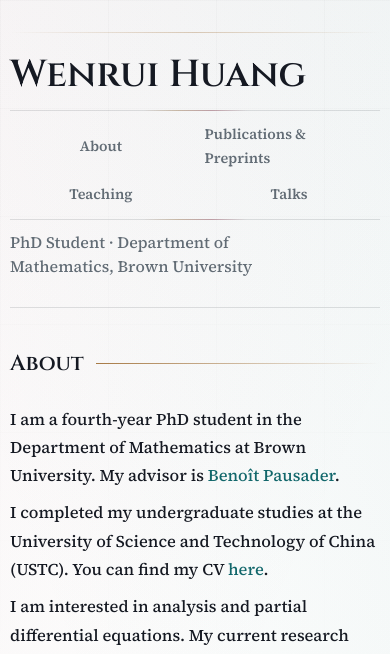
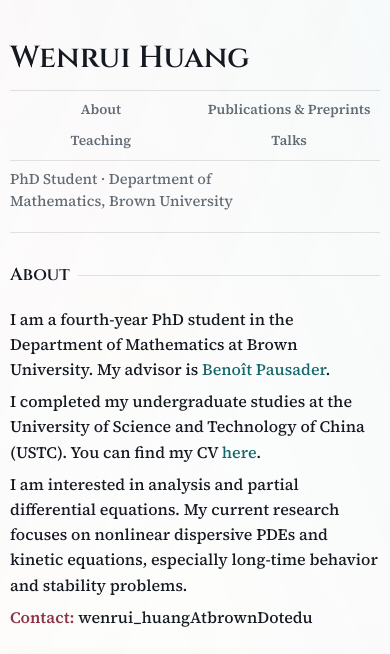
Before and after one commit to whuang58/whuang58.github.io, a Jekyll site: the page built from index.md, in a window 390 px wide. Shown: the top 654 px of the page. Built offline with Jekyll 4.4.1, drawn with Linux system fonts in a browser that asks for light colours.

Commit message:
Update style.css

```diff
--- a/assets/css/style.css
+++ b/assets/css/style.css
@@ -1,6 +1,6 @@
 /* Jekyll site style */
 :root {
-  --bg: #f6f8f6;
+  --bg: #f8f9f6;
   --bg-soft: #ffffff;
   --ink: #151922;
   --muted: #626c75;
@@ -14,8 +14,8 @@
   --line-strong: rgba(21, 25, 34, .2);
   --paper: rgba(255, 255, 255, .72);
   --paper-solid: #ffffff;
-  --shadow: 0 16px 42px rgba(21, 25, 34, .08);
-  --maxw: 1040px;
+  --shadow: 0 10px 28px rgba(21, 25, 34, .07);
+  --maxw: 920px;
 }
 
 @media (prefers-color-scheme: dark) {
@@ -48,13 +48,13 @@ body {
   margin: 0;
   min-height: 100vh;
   font-family: "Source Serif 4", Georgia, serif;
-  font-size: 18px;
+  font-size: 16px;
   font-weight: 500;
-  line-height: 1.72;
+  line-height: 1.58;
   color: var(--ink);
   background:
-    linear-gradient(115deg, rgba(143, 51, 71, .045), transparent 32%),
-    linear-gradient(250deg, rgba(18, 103, 107, .055), transparent 38%),
+    linear-gradient(115deg, rgba(143, 51, 71, .025), transparent 32%),
+    linear-gradient(250deg, rgba(18, 103, 107, .03), transparent 38%),
     linear-gradient(180deg, var(--bg-soft), var(--bg));
   font-optical-sizing: auto;
   -webkit-font-smoothing: antialiased;
@@ -63,16 +63,7 @@ body {
 }
 
 body::before {
-  content: "";
-  position: fixed;
-  inset: 0;
-  pointer-events: none;
-  background:
-    linear-gradient(rgba(21, 25, 34, .02) 1px, transparent 1px),
-    linear-gradient(90deg, rgba(21, 25, 34, .02) 1px, transparent 1px);
-  background-size: 108px 108px;
-  -webkit-mask-image: linear-gradient(180deg, black, transparent 78%);
-  mask-image: linear-gradient(180deg, black, transparent 78%);
+  content: none;
 }
 
 a {
@@ -89,9 +80,9 @@ a:hover {
 }
 
 .site-shell {
-  width: min(var(--maxw), calc(100% - 3rem));
+  width: min(var(--maxw), calc(100% - 2.5rem));
   margin: 0 auto;
-  padding: 1.6rem 0 4.2rem;
+  padding: 1.35rem 0 3.5rem;
   position: relative;
 }
 
@@ -102,19 +93,14 @@ a:hover {
   align-items: center;
   position: relative;
   isolation: isolate;
-  padding: 2.15rem 0 1.85rem;
-  margin-bottom: 2.3rem;
+  padding: 1.65rem 0 1.25rem;
+  margin-bottom: 1.8rem;
   overflow: visible;
   border-bottom: 1px solid var(--line);
 }
 
 .hero::before {
-  content: "";
-  position: absolute;
-  inset: 1rem 0 auto;
-  height: 1px;
-  background: linear-gradient(90deg, transparent, var(--copper), transparent);
-  opacity: .36;
+  content: none;
 }
 
 .hero-copy {
@@ -131,7 +117,7 @@ a:hover {
 h1.title {
   margin: 0;
   font-family: Cinzel, ui-serif, serif;
-  font-size: 2.65rem;
+  font-size: 2.05rem;
   font-weight: 600;
   line-height: 1;
   letter-spacing: 0;
@@ -141,9 +127,9 @@ h1.title {
 
 .subtitle {
   max-width: 620px;
-  margin: .6rem 0 0;
+  margin: .45rem 0 0;
   color: var(--muted);
-  font-size: 1.02rem;
+  font-size: .95rem;
   line-height: 1.5;
   text-wrap: balance;
 }
@@ -152,11 +138,11 @@ h1.title {
   width: fit-content;
   max-width: 100%;
   margin: 0;
-  padding: .22rem .25rem;
+  padding: .16rem .2rem;
   display: flex;
   flex-wrap: wrap;
   justify-content: center;
-  gap: .16rem .55rem;
+  gap: .1rem .38rem;
   position: relative;
   isolation: isolate;
   border-top: 1px solid var(--line);
@@ -166,14 +152,7 @@ h1.title {
 
 .nav::before,
 .nav::after {
-  content: "";
-  position: absolute;
-  left: 50%;
-  width: min(6.5rem, 38%);
-  height: 1px;
-  background: linear-gradient(90deg, transparent, var(--copper), var(--wine), transparent);
-  opacity: .36;
-  transform: translateX(-50%);
+  content: none;
 }
 
 .nav::before {
@@ -188,23 +167,16 @@ h1.title {
   position: relative;
   display: grid;
   place-items: center;
-  min-height: 2.15rem;
-  padding: .24rem .4rem;
+  min-height: 1.8rem;
+  padding: .18rem .32rem;
   color: var(--muted);
-  font-size: .9rem;
+  font-size: .86rem;
   font-weight: 600;
   z-index: 1;
 }
 
 .nav a::before {
-  content: "";
-  position: absolute;
-  inset: .34rem .05rem;
-  z-index: -1;
-  background: linear-gradient(135deg, rgba(13, 91, 98, .09), rgba(154, 47, 67, .07));
-  opacity: 0;
-  transform: scale(.96);
-  transition: opacity .18s ease, transform .18s ease;
+  content: none;
 }
 
 .nav a::after {
@@ -212,9 +184,9 @@ h1.title {
   position: absolute;
   left: .58rem;
   right: .58rem;
-  bottom: .42rem;
-  height: 2px;
-  background: linear-gradient(90deg, var(--copper), var(--wine));
+  bottom: .28rem;
+  height: 1px;
+  background: currentColor;
   transform: scaleX(0);
   transform-origin: center;
   opacity: .72;
@@ -227,8 +199,7 @@ h1.title {
 }
 
 .nav a:hover::before {
-  opacity: 1;
-  transform: scale(1);
+  content: none;
 }
 
 .nav a:hover::after {
@@ -243,11 +214,11 @@ h1.title {
   display: grid;
   grid-template-columns: auto 1fr;
   align-items: center;
-  gap: 1rem;
-  margin: 2.8rem 0 .9rem;
+  gap: .75rem;
+  margin: 2.1rem 0 .65rem;
   color: var(--ink);
   font-family: Cinzel, ui-serif, serif;
-  font-size: 1.48rem;
+  font-size: 1.18rem;
   font-weight: 600;
   letter-spacing: 0;
 }
@@ -260,35 +231,35 @@ h1.title {
   content: "";
   height: 1px;
   min-width: 2.5rem;
-  background: linear-gradient(90deg, var(--copper), transparent);
+  background: var(--line);
 }
 
 h3 {
-  margin: 1.45rem 0 .45rem;
+  margin: 1rem 0 .3rem;
   color: var(--wine);
-  font-size: 1.08rem;
+  font-size: 1rem;
   font-weight: 600;
 }
 
 p {
-  margin: .55rem 0;
+  margin: .42rem 0;
 }
 
 .about-grid {
   display: grid;
   grid-template-columns: minmax(0, 1.12fr) minmax(240px, .58fr);
-  gap: clamp(1.7rem, 5vw, 3.5rem);
+  gap: clamp(1.4rem, 4vw, 2.6rem);
   align-items: center;
 }
 
 .about-copy {
-  max-width: 760px;
-  font-size: 1.03rem;
+  max-width: 680px;
+  font-size: 1rem;
 }
 
 .about-portrait {
   justify-self: end;
-  width: min(100%, 292px);
+  width: min(100%, 240px);
   margin: 0;
   position: relative;
 }
@@ -300,7 +271,7 @@ p {
   object-fit: cover;
   border: 0;
   border-radius: 4px;
-  box-shadow: 0 14px 34px rgba(21, 25, 34, .13);
+  box-shadow: 0 8px 22px rgba(21, 25, 34, .1);
 }
 
 ol,
@@ -315,14 +286,13 @@ li + li {
 .markdown-body ol {
   list-style: none;
   counter-reset: publication;
-  margin: 1.15rem 0 0;
+  margin: .55rem 0 0;
 }
 
 .markdown-body ol > li {
   counter-increment: publication;
   position: relative;
-  min-height: 4.35rem;
-  padding: 1rem 0 1rem 3.35rem;
+  padding: .55rem 0 .6rem 2.15rem;
   border-top: 1px solid var(--line);
 }
 
@@ -331,32 +301,26 @@ li + li {
 }
 
 .markdown-body ol > li::before {
-  content: counter(publication, decimal-leading-zero);
+  content: counter(publication) ".";
   position: absolute;
   left: 0;
-  top: 1.1rem;
+  top: .62rem;
   display: grid;
   place-items: center;
-  width: 2.2rem;
-  height: 1.35rem;
+  width: 1.35rem;
+  height: 1.2rem;
   border: 0;
   color: var(--wine);
   background: transparent;
   font-family: Cinzel, ui-serif, serif;
-  font-size: .8rem;
+  font-size: .78rem;
   font-weight: 700;
   line-height: 1;
   box-shadow: none;
 }
 
 .markdown-body ol > li::after {
-  content: "";
-  position: absolute;
-  left: 1.1rem;
-  top: 3.05rem;
-  bottom: .9rem;
-  width: 1px;
-  background: linear-gradient(180deg, var(--line-strong), transparent);
+  content: none;
 }
 
 .visually-hidden {
@@ -381,15 +345,15 @@ li + li {
 }
 
 .paper-abstract {
-  margin-top: .9rem;
+  margin-top: .42rem;
 }
 
 .paper-abstract summary {
   position: absolute;
-  left: .75rem;
-  top: 2.25rem;
-  width: .72rem;
-  height: .72rem;
+  left: 1.35rem;
+  top: .75rem;
+  width: .55rem;
+  height: .55rem;
   display: grid;
   place-items: center;
   padding: 0;
@@ -407,8 +371,8 @@ li + li {
 
 .paper-abstract summary::before {
   content: "";
-  width: .4rem;
-  height: .4rem;
+  width: .3rem;
+  height: .3rem;
   border-right: 1.5px solid currentColor;
   border-bottom: 1.5px solid currentColor;
   color: var(--copper);
@@ -427,13 +391,13 @@ li + li {
 }
 
 .paper-abstract p {
-  max-width: 760px;
-  margin: .72rem 0 0;
-  padding: .85rem 1rem;
+  max-width: 680px;
+  margin: .45rem 0 0;
+  padding: .55rem .75rem;
   color: var(--muted);
   background: rgba(255, 255, 255, .48);
-  border-left: 2px solid var(--line-strong);
-  box-shadow: 0 10px 28px rgba(21, 25, 34, .05);
+  border-left: 1px solid var(--line-strong);
+  box-shadow: none;
 }
 
 .markdown-body ul {
@@ -486,10 +450,7 @@ strong {
 
 @media (prefers-color-scheme: dark) {
   body::before {
-    background:
-      linear-gradient(rgba(244, 241, 232, .035) 1px, transparent 1px),
-      linear-gradient(90deg, rgba(244, 241, 232, .035) 1px, transparent 1px);
-    background-size: 88px 88px;
+    content: none;
   }
 
   .markdown-body ol > li::before {
@@ -510,7 +471,7 @@ strong {
   }
 
   h1.title {
-    font-size: 2.65rem;
+    font-size: 2.05rem;
   }
 
   .about-grid {
@@ -519,13 +480,13 @@ strong {
 
   .about-portrait {
     justify-self: start;
-    width: min(100%, 300px);
+    width: min(100%, 230px);
   }
 }
 
 @media (max-width: 560px) {
   body {
-    font-size: 17px;
+    font-size: 15.5px;
   }
 
   .site-shell {
@@ -534,19 +495,19 @@ strong {
   }
 
   .hero {
-    padding-top: 2.5rem;
+    padding-top: 1.7rem;
   }
 
   h1.title {
-    font-size: 2.35rem;
+    font-size: 1.9rem;
   }
 
   .subtitle {
-    font-size: 1rem;
+    font-size: .92rem;
   }
 
   .about-portrait {
-    width: min(100%, 280px);
+    width: min(100%, 220px);
   }
 
   .nav {
@@ -554,28 +515,29 @@ strong {
     grid-template-columns: 1fr 1fr;
     width: 100%;
     gap: .15rem .4rem;
-    padding: .45rem 0;
+    padding: .28rem 0;
   }
 
   .markdown-body > h2 {
-    font-size: 1.36rem;
-    gap: .75rem;
+    font-size: 1.1rem;
+    gap: .55rem;
   }
 
   .markdown-body ol > li {
-    padding-left: 3.1rem;
+    padding-left: 2.05rem;
   }
 
   .markdown-body ol > li::before {
-    width: 2.1rem;
-    height: 1.35rem;
+    width: 1.25rem;
+    height: 1.15rem;
   }
 
   .markdown-body ol > li::after {
-    left: 1.05rem;
+    content: none;
   }
 
   .paper-abstract summary {
-    left: .7rem;
+    left: 1.25rem;
+    top: .76rem;
   }
 }
```
